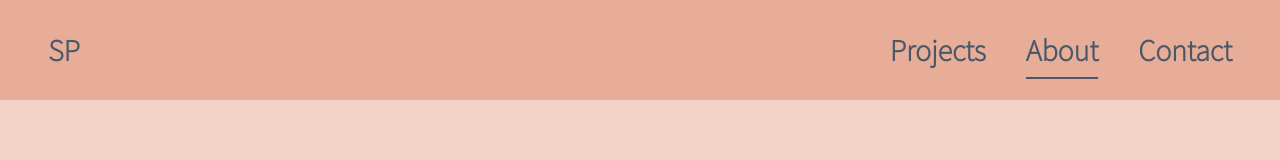
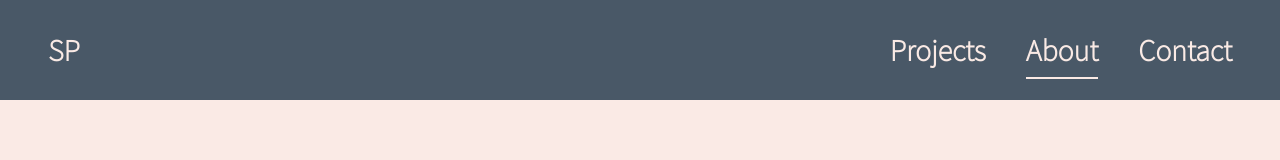
Before and after one commit to sarahpicard/portfolio, a React (Create React App) app: page /about in a window 1280 px wide. Shown: the top 160 px of the page. Built offline with nearby package versions, Linux system fonts and the light colour scheme; a web font is replaced by a local one.

Commit message:
adjust homepage styling

```diff
--- a/src/App.css
+++ b/src/App.css
@@ -1,5 +1,5 @@
 body {
-  background-color: #f1d2c7;
+  background-color: #faeae5;
   color: #495867;
 }
 
@@ -14,4 +14,8 @@ body {
 
 .greeting-block {
   margin-top: 8%;
+  color: #c96c5c;
 }
+.social-links {
+  color: #495867
+}
--- a/src/components/nav/Navbar.css
+++ b/src/components/nav/Navbar.css
@@ -3,15 +3,16 @@
   padding-left: 3rem;
 }
 .nav-bar-total {
-  background-color: #e7ad99;
+  background-color: #495867;
   font-family: 'Source Sans Pro', sans-serif;
   font-weight: 600;
+  color: #faeae5;
 }
 .nav-bar-total a:hover {
   padding-bottom: 8px;
-  border-bottom: 2.5px solid #495867;
+  border-bottom: 2.5px solid #faeae5;
 }
 .active {
   padding-bottom: 8px;
-  border-bottom: 2.5px solid #495867;
+  border-bottom: 2.5px solid #faeae5;
 }
--- a/src/pages/Home.jsx
+++ b/src/pages/Home.jsx
@@ -7,7 +7,7 @@ const Greeting = () => {
     <div className="block pt-20 greeting-block">
       <h1 className="text-8xl flex justify-center name-text my-5">Sarah A. Picard</h1>
       <p className="flex justify-center role-text text-4xl mb-12">Fullstack Software Developer</p>
-      <div className="flex justify-center space-x-9">
+      <div className="flex justify-center space-x-12 social-links">
         <a href="https://www.linkedin.com/in/sarah-picard/">
           <FontAwesomeIcon icon={faLinkedin} size='2x' />
         </a>
```
